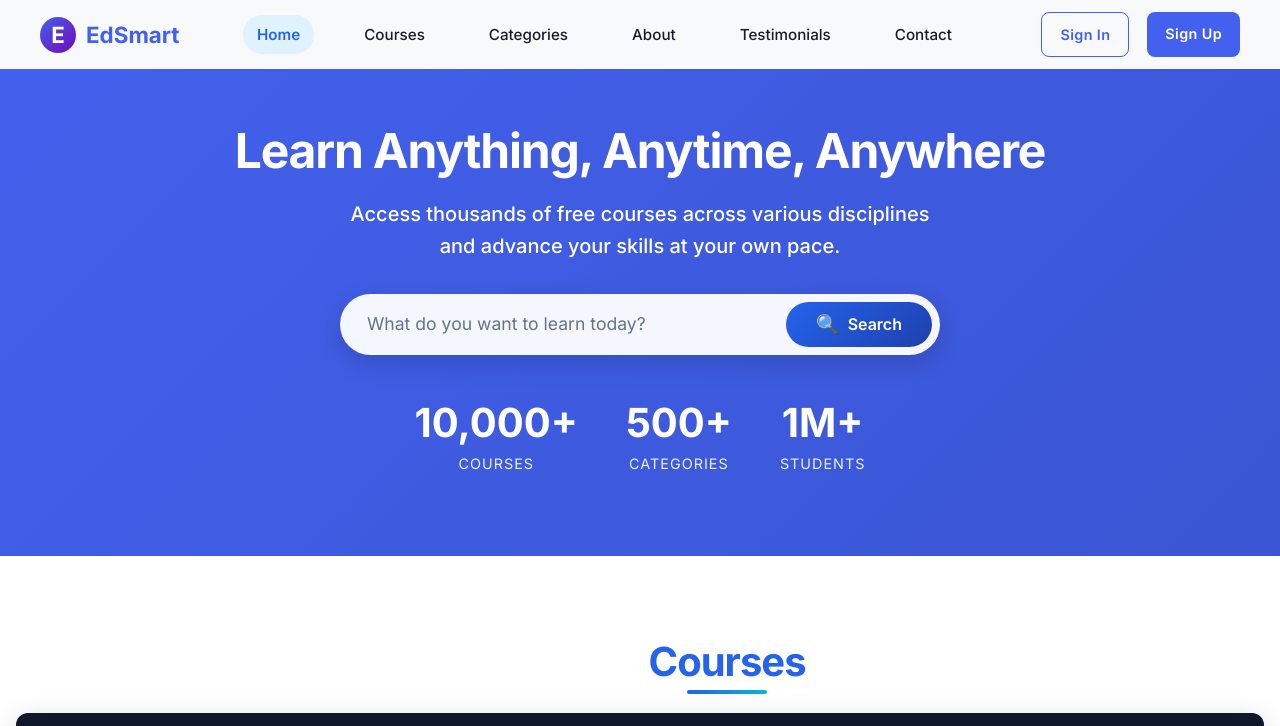
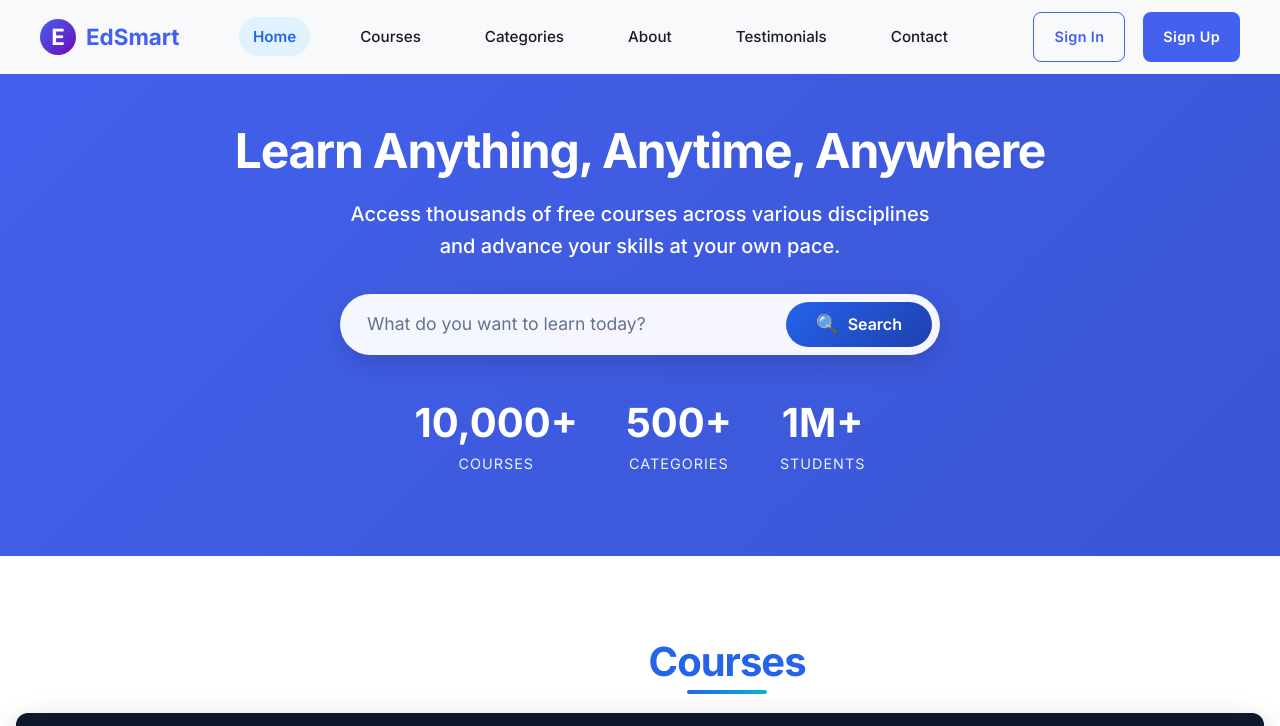
Before and after one commit to elpresidentey/edsmart, a plain HTML site: page index.html in a window 1280 px wide. Shown: the top 726 px of the page. Drawn offline with Linux system fonts and the light colour scheme.

Commit message:
Nav CTA height: set header buttons to fixed 50px and center content

```diff
--- a/style.css
+++ b/style.css
@@ -632,6 +632,16 @@ nav a.active::after {
     margin-left: 12px; /* separate from nav links */
 }
 
+/* Ensure consistent CTA sizing in header */
+.auth-buttons .btn {
+    height: 50px;
+    padding: 0 20px; /* keep horizontal padding, zero vertical to respect fixed height */
+    display: inline-flex;
+    align-items: center;
+    justify-content: center;
+    line-height: 1; /* avoid extra vertical space from line-height */
+}
+
 .btn {
     padding: 10px 18px; /* smaller buttons */
     border-radius: var(--border-radius);
```
